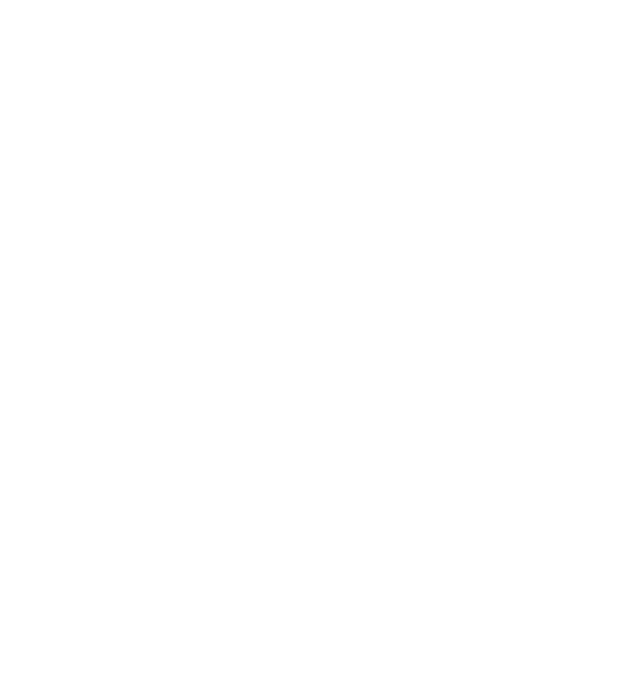
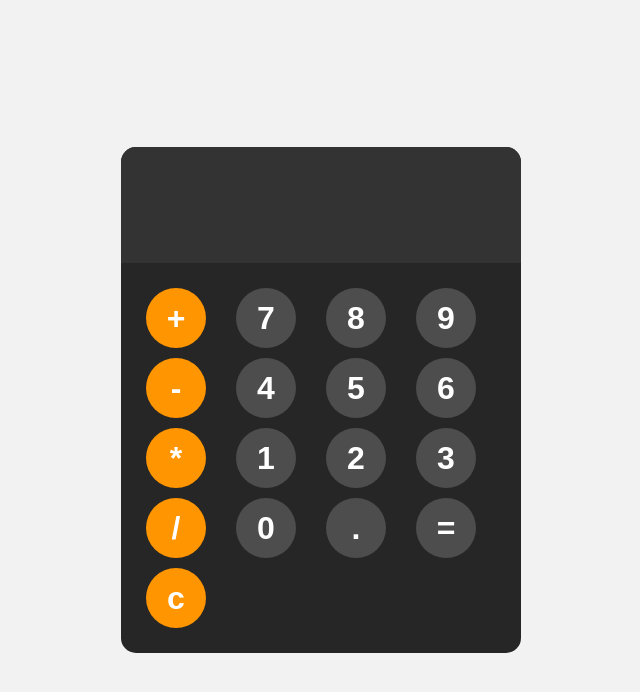
Before and after one commit to systemandtec2002/100days_js_project, a plain HTML site: page Calculator/index.html in a window 1280 px wide. Shown: the whole page, without its empty margins (319-959 px from the left). Drawn offline with Linux system fonts and the light colour scheme.

Commit message:
calculatorApp

```diff
--- a/Calculator/index.html
+++ b/Calculator/index.html
@@ -3,9 +3,35 @@
 <head>
   <meta charset="UTF-8">
   <meta name="viewport" content="width=device-width, initial-scale=1.0">
-  <title>Document</title>
+  <title>calculator</title>
+  <link rel="stylesheet" href="style.css">
 </head>
 <body>
+  <div id="calculator">
+<input type="text" id="display" readonly>
+<div id="keys">
+  <button onclick="appendToDisplay('+')" class="operator-btn">+</button>
+  <button onclick="appendToDisplay('7')">7</button>
+  <button onclick="appendToDisplay('8')">8</button>
+  <button onclick="appendToDisplay('9')">9</button>
+  <button onclick="appendToDisplay('-')" class="operator-btn">-</button>
+  <button onclick="appendToDisplay('4')">4</button>
+  <button onclick="appendToDisplay('5')">5</button>
+  <button onclick="appendToDisplay('6')">6</button>
+  <button onclick="appendToDisplay('*')" class="operator-btn">*</button>
+  <button onclick="appendToDisplay('1')">1</button>
+  <button onclick="appendToDisplay('2')">2</button>
+  <button onclick="appendToDisplay('3')">3</button>
+  <button onclick="appendToDisplay('/')" class="operator-btn">/</button>
+  <button onclick="appendToDisplay('0')">0</button>
+  <button onclick="appendToDisplay('.')" >.</button>
+  <button onclick="calculate()">=</button>
+  <button onclick="clearDisplay()" class="operator-btn">c</button>
 
+
+</div>
+
+  </div>
+  <script src="script.js"></script>
 </body>
 </html>
--- /dev/null
+++ b/Calculator/script.js
@@ -0,0 +1,18 @@
+const display = document.getElementById('display');
+function appendToDisplay(input){
+display.value += input;
+
+}
+
+function clearDisplay(){
+display.value = "";
+}
+
+function calculate(){
+try{
+  display.value = eval(display.value);
+
+} catch(error){
+display.value = "Error";
+}
+}
--- /dev/null
+++ b/Calculator/style.css
@@ -0,0 +1,66 @@
+*{
+  padding: 0;
+  margin: 0;
+  box-sizing: border-box;
+  font-family: Arial, Helvetica, sans-serif;
+}
+
+
+body{
+  display: flex;
+  align-items: center;
+  justify-content: center;
+ height: 100vh;
+ background-color: hsl(0, 0%, 95%);
+}
+
+#calculator{
+  max-width: 400px;
+ background-color: hsl(0, 0%, 15%);
+ border-radius: 15px;
+ overflow: hidden;
+}
+
+#display{
+width: 100%;
+padding: 12px;
+font-size: 5rem;
+text-align: left;
+border: none;
+background-color: hsl(0, 0%, 20%);
+color:white;
+}
+
+#keys{
+  display: grid;
+  grid-template-columns: repeat(4, 1fr);
+  gap:10px;
+  padding: 25px;
+}
+
+button{
+  width:60px;
+  height: 60px;
+  border-radius: 50px;
+  border:none;
+  background-color: hsl(0, 0%, 30%);
+  color:white;
+  font-size: 2rem;
+  font-weight: bold;
+  cursor: pointer;
+}
+button:hover{
+  background-color: hsl(0, 0%, 40%);
+}
+button:active{
+  background-color: hsl(0, 0%, 50%);
+
+}
+
+.operator-btn{
+  background-color: hsl(35, 100%, 50%);
+}
+
+.operator-btn:hover{
+  background-color: hsl(35, 100%, 65%);
+}
```
